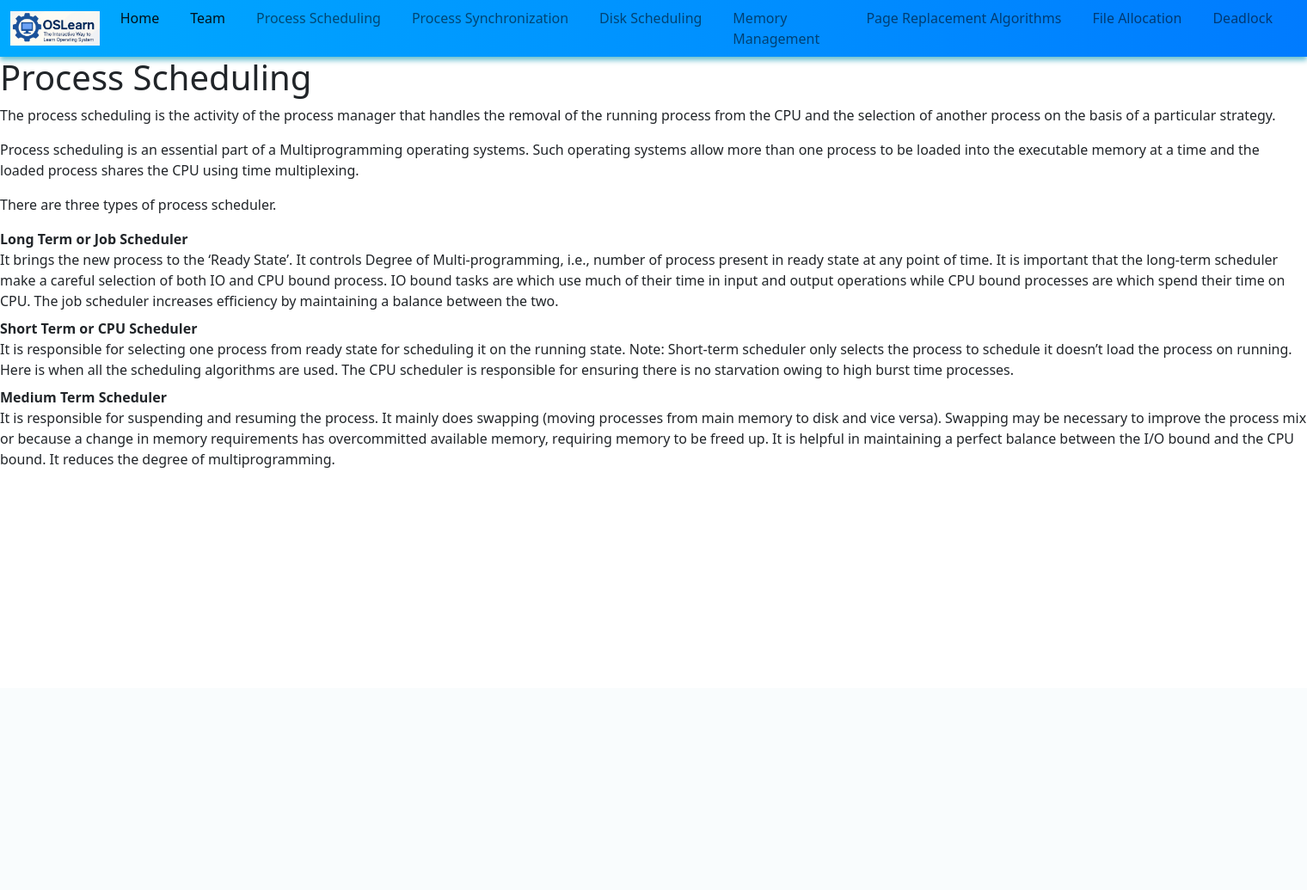
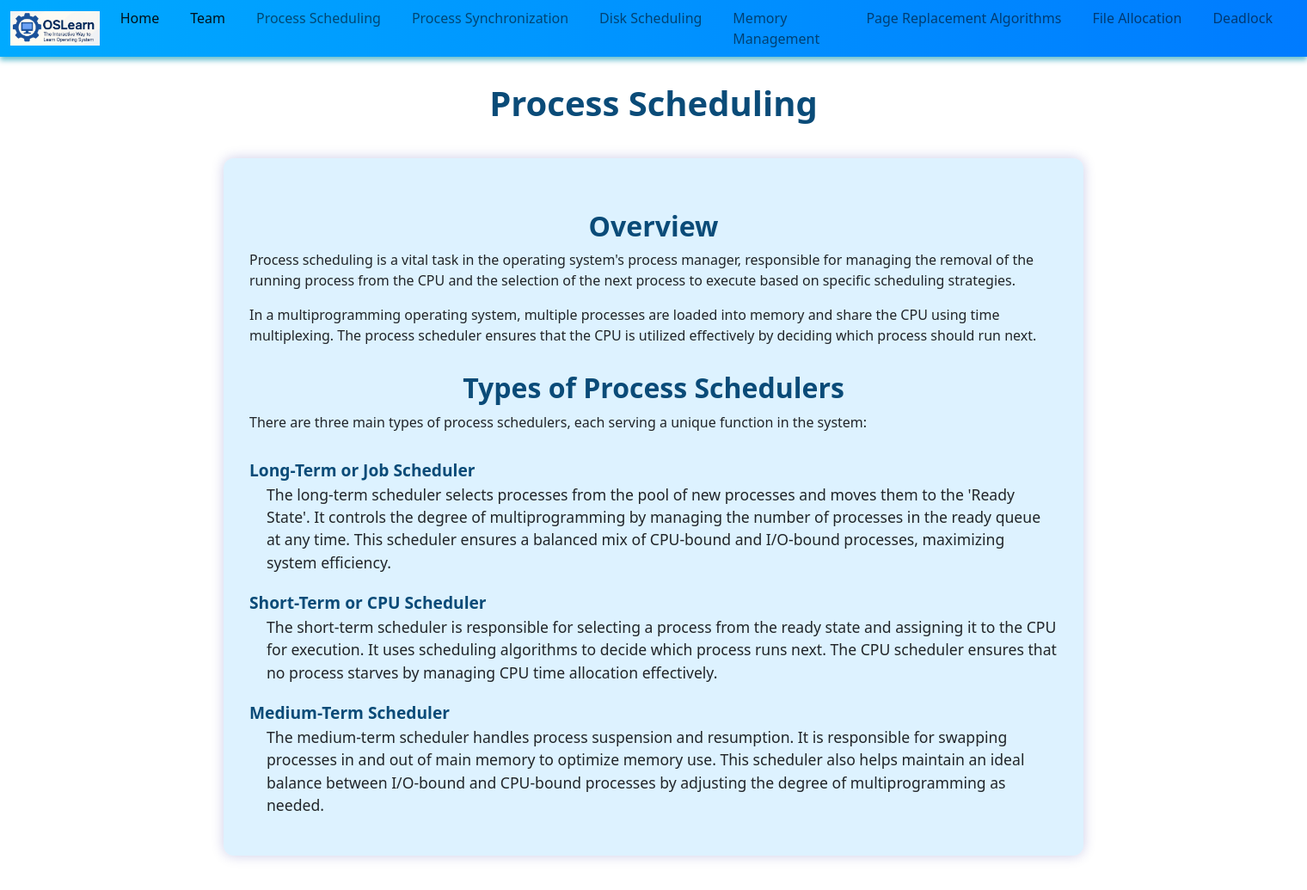
Before and after one commit to VarshiniAdurti28/OSLearn, a Flask app: page /process-scheduling in a window 1520 px wide. Shown: the whole page at 86% size. Before the commit the page ends 544 px from the top, so only its background shows below. Run offline with Flask 2, Linux system fonts and the light colour scheme.

Commit message:
Update wiki.html

```diff
--- a/app/templates/process_scheduling/wiki.html
+++ b/app/templates/process_scheduling/wiki.html
@@ -4,34 +4,117 @@
 Process Scheduling
 {% endblock %}
 
+{% block style %}
+<style>
+    body {
+        font-family: 'Arial', sans-serif;
+        background-color: #f3f4f6;
+        color: #111;
+    }
+
+    h1, h2 {
+        text-align: center;
+        font-weight: 700;
+        margin-top: 30px;
+        color: #0a4b78;
+    }
+
+    section {
+        margin: 40px auto;
+        max-width: 1000px;
+        padding: 30px;
+        background-color: rgba(144, 213, 255, 0.3);
+        border-radius: 12px;
+        box-shadow: 0 0 15px rgba(0, 0, 139, 0.2);
+    }
+
+    .container {
+        padding: 20px 0;
+    }
+
+    label {
+        font-weight: 600;
+    }
+
+    .form-group {
+        margin-bottom: 20px;
+    }
+
+    .btn-success {
+        background-color: #007bff;
+        border: none;
+        font-weight: bold;
+    }
+
+    .btn-success:hover {
+        background-color: #0056b3;
+    }
+
+    .btn-result {
+        padding: 8px 16px;
+        font-weight: bold;
+        border: none;
+        border-radius: 5px;
+        margin-top: 10px;
+    }
+
+    .btn-green {
+        background-color: #28a745;
+        color: white;
+    }
+
+    .btn-red {
+        background-color: #dc3545;
+        color: white;
+    }
+
+    dl {
+        margin-top: 30px;
+    }
+
+    dt {
+        font-weight: bold;
+        margin-top: 20px;
+        font-size: 1.2em;
+        color: #0a4b78;
+    }
+
+    dd {
+        margin-left: 20px;
+        font-size: 1.1em;
+    }
+
+    .panel-footer {
+        margin-top: 30px;
+        display: flex;
+        justify-content: center;
+    }
+
+</style>
+{% endblock %}
+
 {% block body %}
 <h1>Process Scheduling</h1>
-<p>The process scheduling is the activity of the process manager that handles the removal of the running process from
-    the CPU and the selection of another process on the basis of a particular strategy.</p>
 
-<p>Process scheduling is an essential part of a Multiprogramming operating systems. Such operating systems allow more
-    than one process to be loaded into the executable memory at a time and the loaded process shares the CPU using time
-    multiplexing.</p>
+<section>
+    <h2>Overview</h2>
+    <p>Process scheduling is a vital task in the operating system's process manager, responsible for managing the removal of the running process from the CPU and the selection of the next process to execute based on specific scheduling strategies.</p>
 
-<p>There are three types of process scheduler.</p>
+    <p>In a multiprogramming operating system, multiple processes are loaded into memory and share the CPU using time multiplexing. The process scheduler ensures that the CPU is utilized effectively by deciding which process should run next.</p>
 
-<dl>
-    <dt>Long Term or Job Scheduler</dt>
-    <dd>It brings the new process to the ‘Ready State’. It controls Degree of Multi-programming, i.e., number of process
-        present in ready state at any point of time. It is important that the long-term scheduler make a careful
-        selection of both IO and CPU bound process. IO bound tasks are which use much of their time in input and output
-        operations while CPU bound processes are which spend their time on CPU. The job scheduler increases efficiency
-        by maintaining a balance between the two.
-    </dd>
-    <dt>Short Term or CPU Scheduler</dt>
-    <dd>It is responsible for selecting one process from ready state for scheduling it on the running state. Note: Short-term
-        scheduler only selects the process to schedule it doesn’t load the process on running. Here is when all the scheduling
-        algorithms are used. The CPU scheduler is responsible for ensuring there is no starvation owing to high burst time
-        processes.</dd>
-    <dt>Medium Term Scheduler</dt>
-    <dd>It is responsible for suspending and resuming the process. It mainly does swapping (moving processes from main memory to
-        disk and vice versa). Swapping may be necessary to improve the process mix or because a change in memory requirements
-        has overcommitted available memory, requiring memory to be freed up. It is helpful in maintaining a perfect balance
-        between the I/O bound and the CPU bound. It reduces the degree of multiprogramming.</dd>
-</dl>
+    <h2>Types of Process Schedulers</h2>
+    <p>There are three main types of process schedulers, each serving a unique function in the system:</p>
+
+    <dl>
+        <dt><strong>Long-Term or Job Scheduler</strong></dt>
+        <dd>The long-term scheduler selects processes from the pool of new processes and moves them to the 'Ready State'. It controls the degree of multiprogramming by managing the number of processes in the ready queue at any time. This scheduler ensures a balanced mix of CPU-bound and I/O-bound processes, maximizing system efficiency.</dd>
+
+        <dt><strong>Short-Term or CPU Scheduler</strong></dt>
+        <dd>The short-term scheduler is responsible for selecting a process from the ready state and assigning it to the CPU for execution. It uses scheduling algorithms to decide which process runs next. The CPU scheduler ensures that no process starves by managing CPU time allocation effectively.</dd>
+
+        <dt><strong>Medium-Term Scheduler</strong></dt>
+        <dd>The medium-term scheduler handles process suspension and resumption. It is responsible for swapping processes in and out of main memory to optimize memory use. This scheduler also helps maintain an ideal balance between I/O-bound and CPU-bound processes by adjusting the degree of multiprogramming as needed.</dd>
+    </dl>
+
+</section>
 {% endblock %}
```
